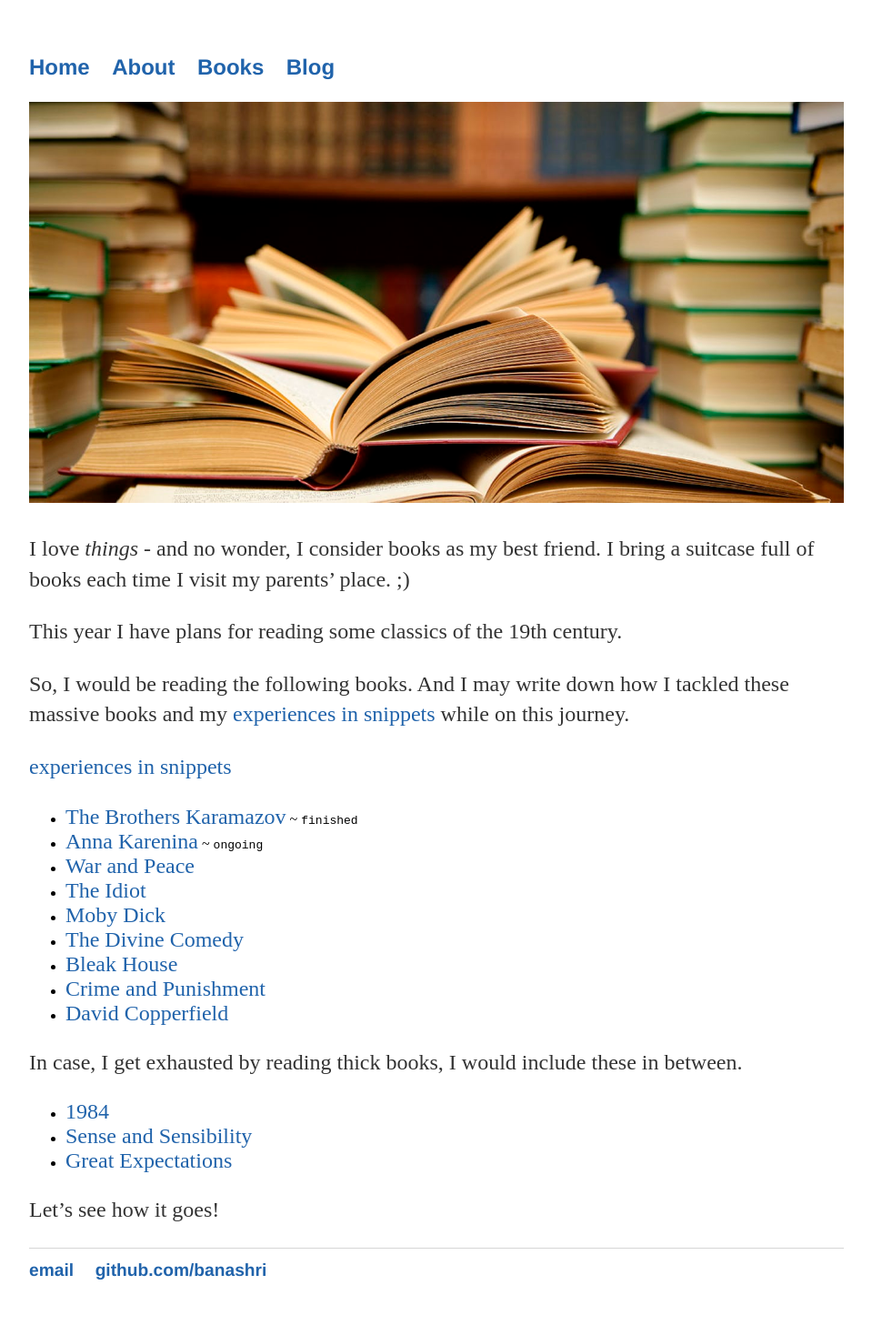
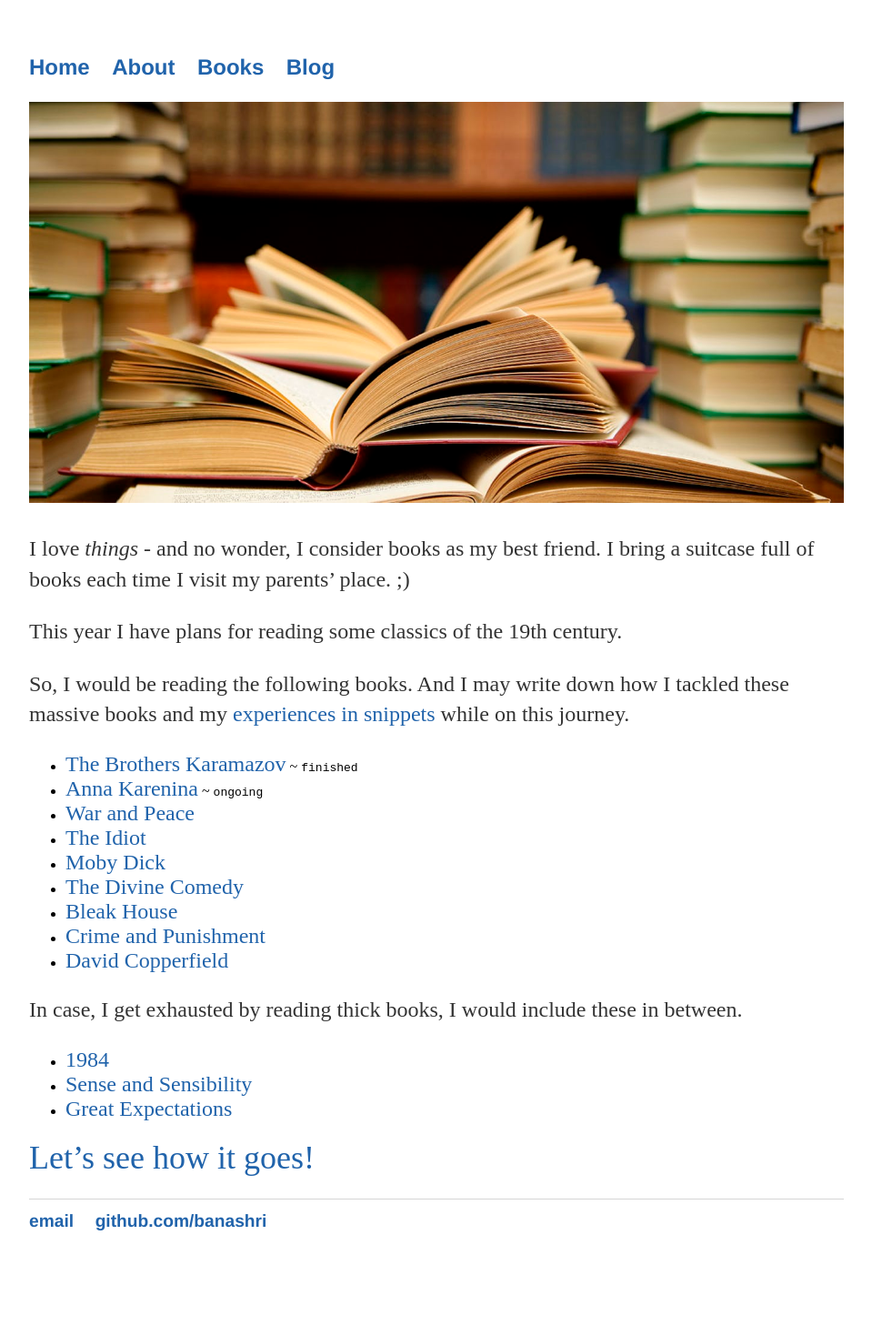
Before and after one commit to Banashri/banashri.github.io, a Jekyll site: the page built from books/index.md, in a window 1280 px wide. Shown: the whole page at 91% size, without its empty margins (160-1119 px from the left). Built offline with Jekyll 4.4.1, drawn with Linux system fonts in a browser that asks for light colours; after the commit the page ends 1414 px from its top, so only the background shows below that; some of the changed lines change nothing that is shown.

Commit message:
learning

```diff
--- a/books/index.md
+++ b/books/index.md
@@ -11,9 +11,6 @@ I visit my parents' place. ;)
 This year I have plans for reading some classics of the 19th century.
 
 So, I would be reading the following books. And I may write down how I tackled these massive books and my <a href="learning.md" class="text">experiences in snippets</a> while on this journey.
-
-<a href="~/books/learning.md" class="text" target="_top">experiences in snippets</a>
-
 
 - [The Brothers Karamazov](https://www.amazon.de/-/en/Fyodor-Dostoevsky/dp/0553212168/ref=sr_1_1?dchild=1&keywords=the+brothers+karamazov+bantam&qid=1611422835&s=books&sr=1-1) ~ `finished`
 - [Anna Karenina](https://www.amazon.de/-/en/Leo-Tolstoy/dp/0140449175/ref=sr_1_8?crid=1PELFGBOG0OHM&dchild=1&keywords=anna+karenina&qid=1611423018&s=books&sprefix=Anna+kare%2Cstripbooks%2C184&sr=1-8) ~ `ongoing`
@@ -30,4 +27,4 @@ In case, I get exhausted by reading thick books, I would include these in betwee
 - [Sense and Sensibility](https://www.amazon.de/gp/product/0141199679/ref=ppx_yo_dt_b_asin_title_o04_s00?ie=UTF8&psc=1)
 - [Great Expectations](https://www.amazon.de/-/en/Charles-Dickens/dp/0141198893/ref=sr_1_1?crid=YJWRY7Z7C8TB&dchild=1&keywords=great+expectations+charles+dickens+penguin&qid=1611423208&sprefix=great+expectations+Charles+dickens+pen%2Caps%2C345&sr=8-1)
 
-Let's see how it goes!
+[Let's see how it goes!](learning.md)
```
